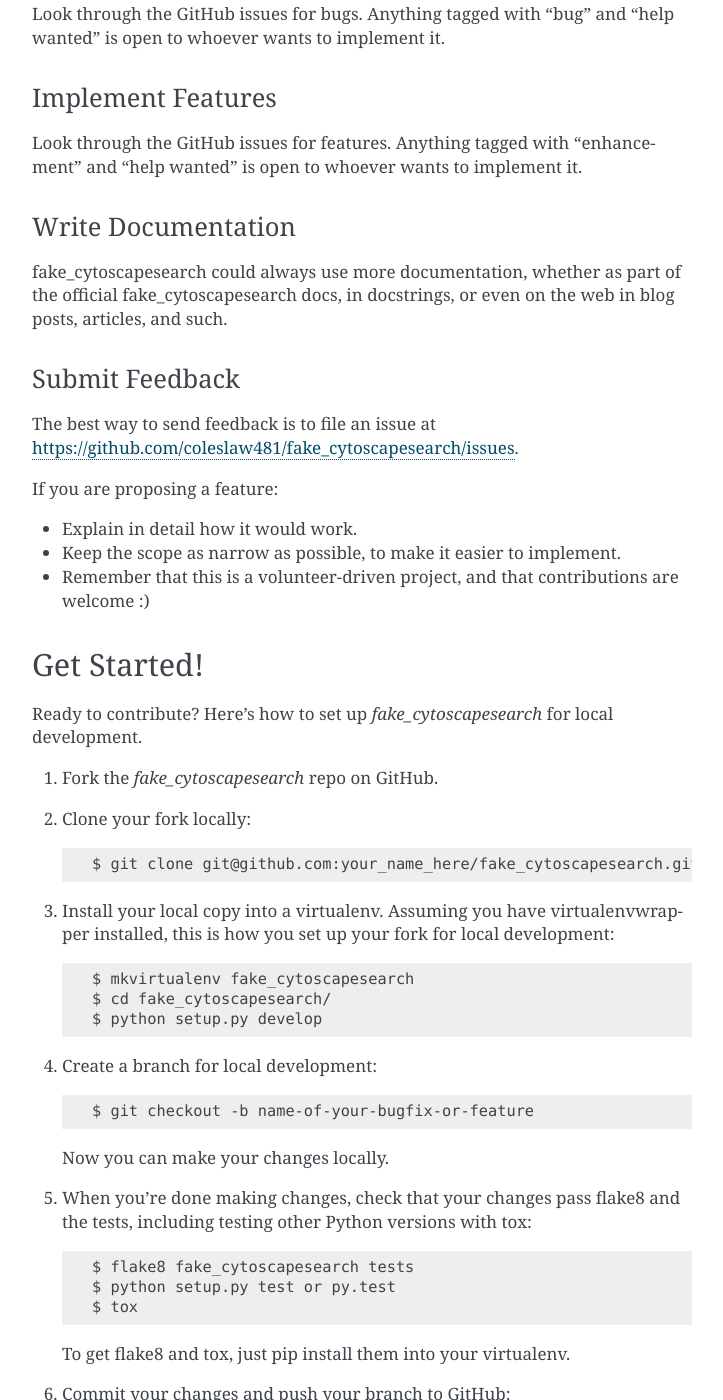
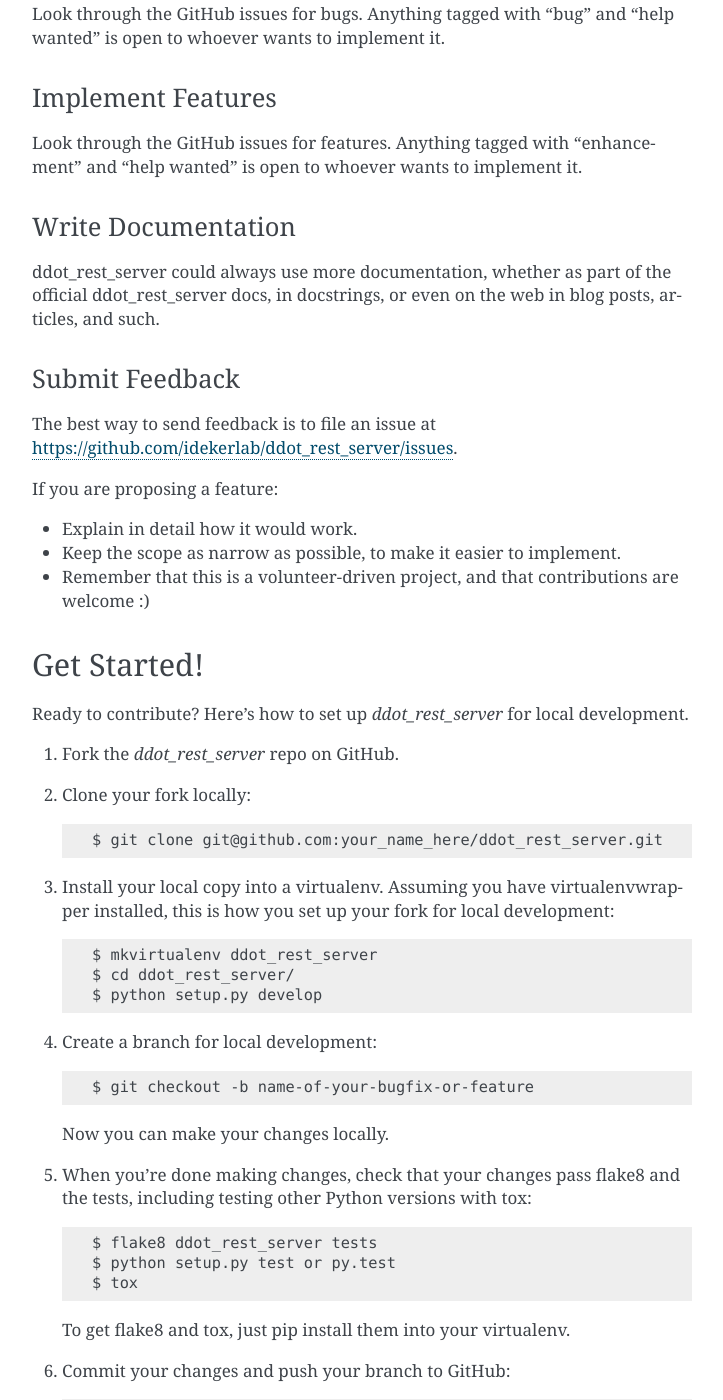
Before and after one commit to idekerlab/ddot_rest_server, a Sphinx documentation site: the page built from docs/contributing.rst, in a window 1280 px wide and 1400 px high, scrolled down 576 px. Shown: the whole window, without its empty margins (388-1111 px from the left). Built offline with Sphinx 7.4.7, drawn with Linux system fonts in a browser that asks for light colours; pages that are not in the unit, such as notebooks, are missing from menus; some of the changed text lies outside the part shown.

Commit message:
replaced coleslaw481 with idekerlab since the repo moved to that organization

```diff
--- a/CONTRIBUTING.rst
+++ b/CONTRIBUTING.rst
@@ -14,7 +14,7 @@
 Report Bugs
 ~~~~~~~~~~~
 
-Report bugs at https://github.com/coleslaw481/fake_cytoscapesearch/issues.
+Report bugs at https://github.com/idekerlab/ddot_rest_server/issues.
 
 If you are reporting a bug, please include:
 
@@ -37,14 +37,14 @@
 Write Documentation
 ~~~~~~~~~~~~~~~~~~~
 
-fake_cytoscapesearch could always use more documentation, whether as part of the
-official fake_cytoscapesearch docs, in docstrings, or even on the web in blog posts,
+ddot_rest_server could always use more documentation, whether as part of the
+official ddot_rest_server docs, in docstrings, or even on the web in blog posts,
 articles, and such.
 
 Submit Feedback
 ~~~~~~~~~~~~~~~
 
-The best way to send feedback is to file an issue at https://github.com/coleslaw481/fake_cytoscapesearch/issues.
+The best way to send feedback is to file an issue at https://github.com/idekerlab/ddot_rest_server/issues.
 
 If you are proposing a feature:
 
@@ -56,17 +56,17 @@
 Get Started!
 ------------
 
-Ready to contribute? Here's how to set up `fake_cytoscapesearch` for local development.
+Ready to contribute? Here's how to set up `ddot_rest_server` for local development.
 
-1. Fork the `fake_cytoscapesearch` repo on GitHub.
+1. Fork the `ddot_rest_server` repo on GitHub.
 2. Clone your fork locally::
 
-    $ git clone git@github.com:your_name_here/fake_cytoscapesearch.git
+    $ git clone git@github.com:your_name_here/ddot_rest_server.git
 
 3. Install your local copy into a virtualenv. Assuming you have virtualenvwrapper installed, this is how you set up your fork for local development::
 
-    $ mkvirtualenv fake_cytoscapesearch
-    $ cd fake_cytoscapesearch/
+    $ mkvirtualenv ddot_rest_server
+    $ cd ddot_rest_server/
     $ python setup.py develop
 
 4. Create a branch for local development::
@@ -78,7 +78,7 @@
 5. When you're done making changes, check that your changes pass flake8 and the
    tests, including testing other Python versions with tox::
 
-    $ flake8 fake_cytoscapesearch tests
+    $ flake8 ddot_rest_server tests
     $ python setup.py test or py.test
     $ tox
 
@@ -102,7 +102,7 @@
    your new functionality into a function with a docstring, and add the
    feature to the list in README.rst.
 3. The pull request should work for Python 2.7, 3.4, 3.5 and 3.6, and for PyPy. Check
-   https://travis-ci.org/coleslaw481/fake_cytoscapesearch/pull_requests
+   https://travis-ci.org/idekerlab/ddot_rest_server/pull_requests
    and make sure that the tests pass for all supported Python versions.
 
 Tips
@@ -111,7 +111,7 @@
 To run a subset of tests::
 
 
-    $ python -m unittest tests.test_fake_cytoscapesearch_rest
+    $ python -m unittest tests.test_ddot_rest_server_rest
 
 Deploying
 ---------
--- a/setup.py
+++ b/setup.py
@@ -59,7 +59,7 @@
     setup_requires=setup_requirements,
     test_suite='tests',
     tests_require=test_requirements,
-    url='https://github.com/coleslaw481/ddot_rest_server',
+    url='https://github.com/idekerlab/ddot_rest_server',
     version=version,
     zip_safe=False,
 )
```
Also changed, not shown: README.rst (+6 -6 lines), docs/installation.rst (+4 -4 lines), 1 other file.
